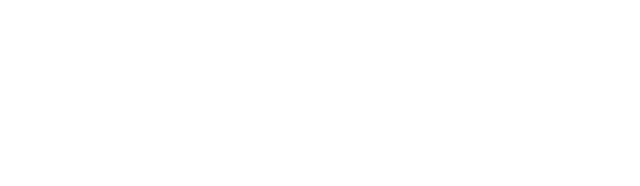
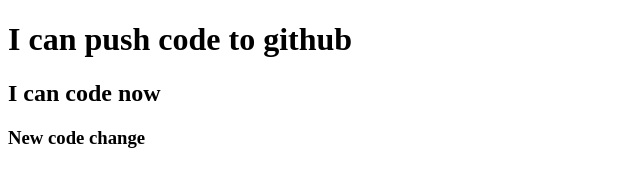
Before and after one commit to tareqsazid/my-second-repo, a plain HTML site: page index.html in a window 1280 px wide. Shown: the whole page, without its empty margins (0-640 px from the left). Drawn offline with Linux system fonts and the light colour scheme.

Commit message:
added header

```diff
--- a/index.html
+++ b/index.html
@@ -7,6 +7,8 @@
     <title>My second github repo</title>
 </head>
 <body>
-
+    <h1>I can push code to github <h1>
+        <h2>I can code now</h2>
+        <h3>New code change</h3>
 </body>
 </html>
```
